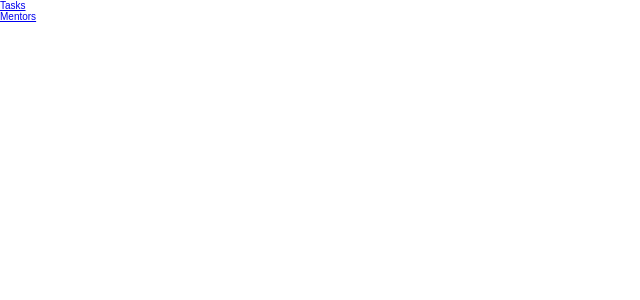
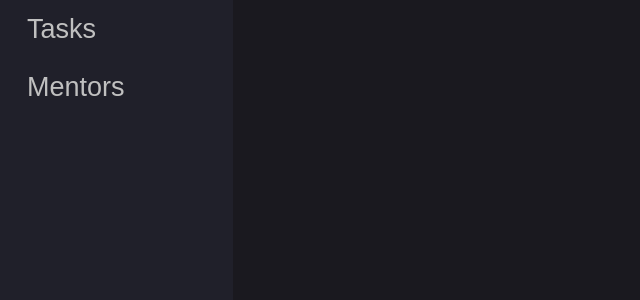
Before and after one commit to dev-cyprium/Timings, a React (Create React App) app: page / in a window 1280 px wide. Shown: the top 300 px of the page, without its empty margins (0-640 px from the left). Built offline with nearby package versions, Linux system fonts and the light colour scheme.

Commit message:
Tweek css layouting

```diff
--- a/src/App.js
+++ b/src/App.js
@@ -14,9 +14,10 @@ class App extends Component {
       <Router>
         <div className="App">
           <Navigation />
-
-          <PropsRoute exact path={routes.tasks} component={Tasks} />
-          <PropsRoute exact path={routes.mentors} component={Mentors} />
+          <div class="content">
+            <PropsRoute exact path={routes.tasks} component={Tasks} />
+            <PropsRoute exact path={routes.mentors} component={Mentors} />
+          </div>
         </div>
       </Router>
     );
--- a/src/components/layout/Navigation.js
+++ b/src/components/layout/Navigation.js
@@ -3,8 +3,10 @@ import { Link } from 'react-router-dom';
 
 import routes from '../router-ext/routes';
 
+import './navigation.css';
+
 const Navigation = () => (
-  <aside>
+  <aside class='Navigation-navbar'>
     <ul>
       <li>
         <Link to={routes.tasks}>Tasks</Link>
--- a/src/components/layout/navigation.css
+++ b/src/components/layout/navigation.css
@@ -0,0 +1,11 @@
+.Navigation-navbar {
+  font-size: 2.7rem;
+  background: #20202a;
+}
+
+.Navigation-navbar a {
+  display: block;
+  padding: .5em 4em .5em 1em;
+  text-decoration: none;
+  color: #c0c0c0;
+}
--- a/src/index.css
+++ b/src/index.css
@@ -12,3 +12,14 @@ html {
   font-size: 62.5%;
   font-family: sans-serif;
 }
+
+.App {
+  display: flex;
+  min-width: 100vw;
+  min-height: 100vh;
+}
+
+.content {
+  background: #1a191f;
+  width: 100%;
+}
```
